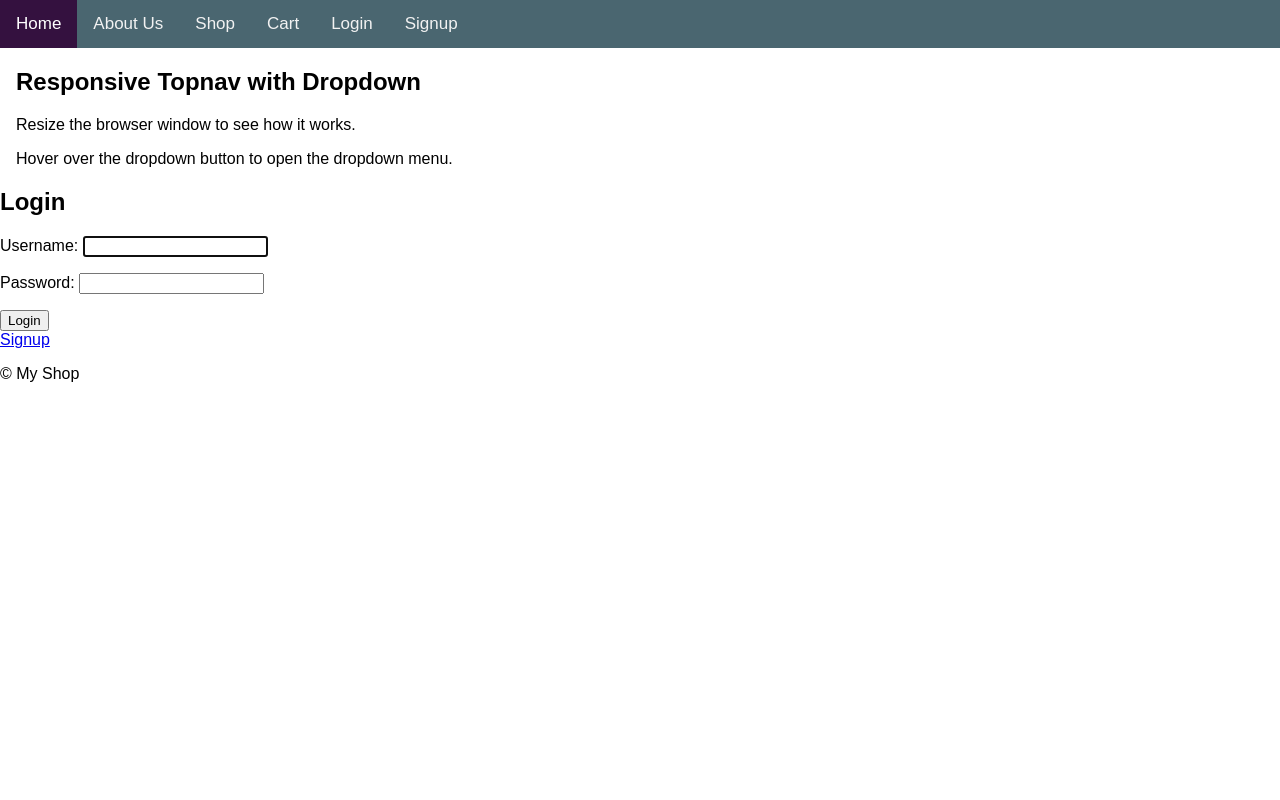
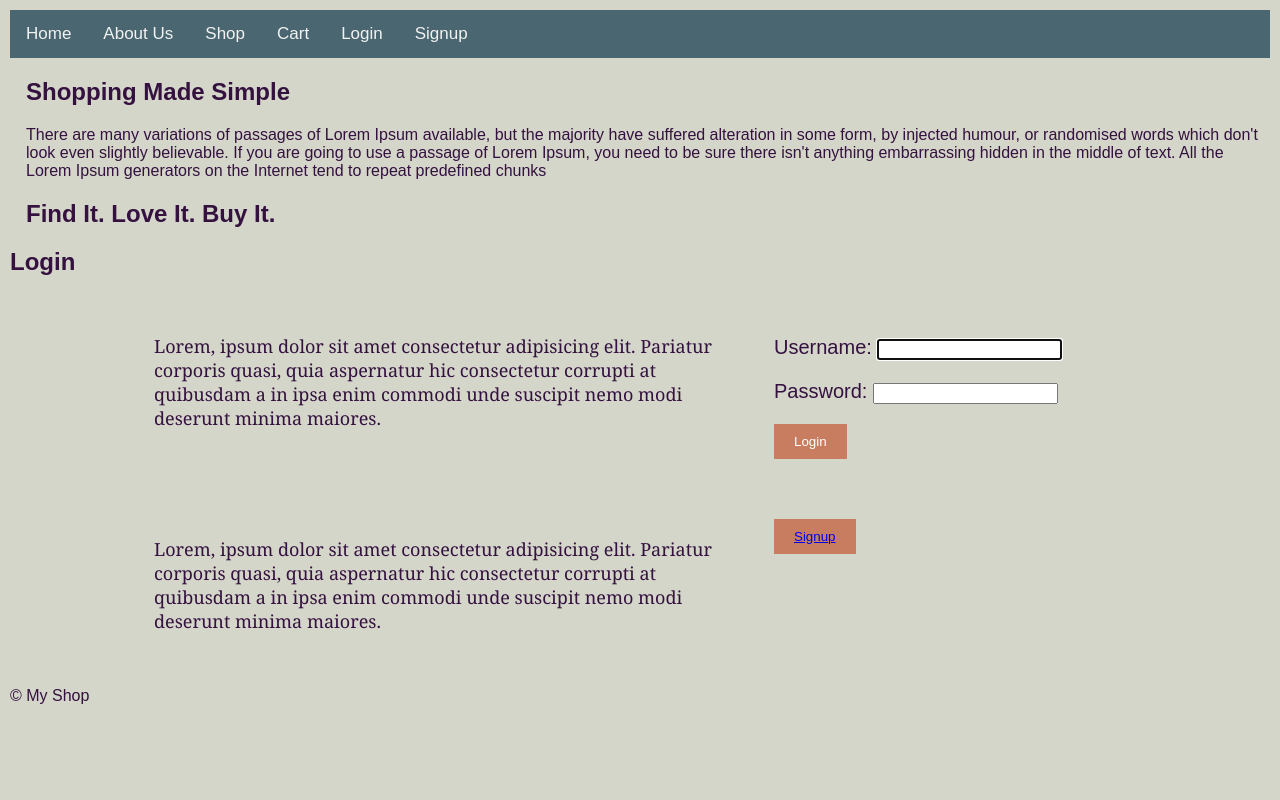
Before and after one commit to zainammar/webeasy, a Django app: page /accounts/login/ in a window 1280 px wide. Run offline with Django 5.2, Linux system fonts and the light colour scheme.

Commit message:
Ad CSS Home Page

```diff
--- a/accounts/templates/accounts/login.html
+++ b/accounts/templates/accounts/login.html
@@ -1,12 +1,97 @@
 
+<style>
+    body {background-color :#D4D6CA ;
+    color: #34113F ;
+    padding: 10px;
+    margin: 10px;
+
+}
+
+
+
+
+.grid-container {
+    display: grid;
+    gap: 20px;
+}
+
+.grid-container.col-1 { /* Changed from .grid-container.1col */
+    grid-template-columns: 1fr;
+}
+
+.grid-container.col-2 { /* Changed from .grid-container.2col */
+    grid-template-columns: repeat(1fr, 1fr);
+}
+
+.grid-container.col-3 { /* Changed from .grid-container.3col */
+    grid-template-columns: repeat(3, 1fr);
+}
+
+button {
+    background-color: #C97D60;
+    color: white;
+    border: none;
+    padding: 10px 20px;
+    cursor: pointer;
+}
+
+
+</style>
+<style>
+    .container {
+      display: grid;
+      grid-template-columns:10% 50% 30% 10%;
+
+      padding: 10px;
+    }
+    .container div {
+
+
+      padding: 10px;
+      font-size: 20px;
+      text-align:left;
+    }
+
+    .top-text{
+        font-family: Georgia, 'Times New Roman', Times, serif;
+        font-size: large;
+        color: #34113F ;
+    }
+    </style>
 {% extends "shop/base.html" %}
 {% block content %}
 
 <h2>Login</h2>
+<div class="container">
+    <div></div>
+    <div>
+        <p class="top-text">
+            Lorem, ipsum dolor sit amet consectetur adipisicing elit. Pariatur corporis quasi, quia aspernatur hic consectetur corrupti at quibusdam a in ipsa enim commodi unde suscipit nemo modi deserunt minima maiores.
+
+        </p>
+    </div>
+    <div>
         <form method="post">
         {% csrf_token %}
         {{ form.as_p }}
         <button type="submit">Login</button>
-</form>
+    </form></div>
+    <div></div>
+</div>
+<div class="container">
+    <div></div>
+    <div>
+        <p class="top-text">
+            Lorem, ipsum dolor sit amet consectetur adipisicing elit. Pariatur corporis quasi, quia aspernatur hic consectetur corrupti at quibusdam a in ipsa enim commodi unde suscipit nemo modi deserunt minima maiores.
+
+        </p>
+    </div>
+    <div>
+        <button>
             <a href="{% url 'signup' %}">Signup</a>
+        </button>
+
         {% endblock %}
+    </form></div>
+    <div></div>
+</div>
--- a/shop/templates/shop/base.html
+++ b/shop/templates/shop/base.html
@@ -154,9 +154,12 @@ body {margin:0;font-family:Arial}
   </div>
 
   <div style="padding-left:16px">
-    <h2>Responsive Topnav with Dropdown</h2>
-    <p>Resize the browser window to see how it works.</p>
-    <p>Hover over the dropdown button to open the dropdown menu.</p>
+    <h2>Shopping Made Simple</h2>
+    <p>
+      There are many variations of passages of Lorem Ipsum available, but the majority have suffered alteration in some form, by injected humour, or randomised words which don't look even slightly believable. If you are going to use a passage of Lorem Ipsum, you need to be sure there isn't anything embarrassing hidden in the middle of text. All the Lorem Ipsum generators on the Internet tend to repeat predefined chunks
+    </p>
+    <h2>Find It. Love It. Buy It.</h2>
+
   </div>
 
   <script>
```
Also changed, not shown: accounts/templates/accounts/signup.html (+106 -7 lines), db.sqlite3. Lines whose indentation alone changed are shown as unchanged.
